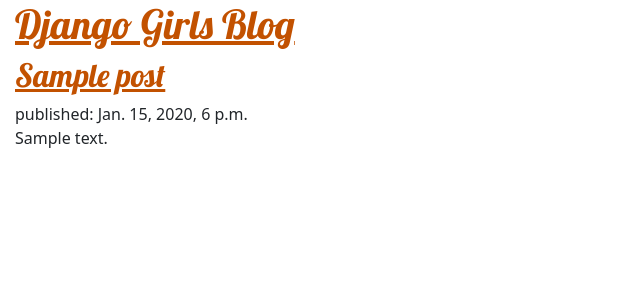
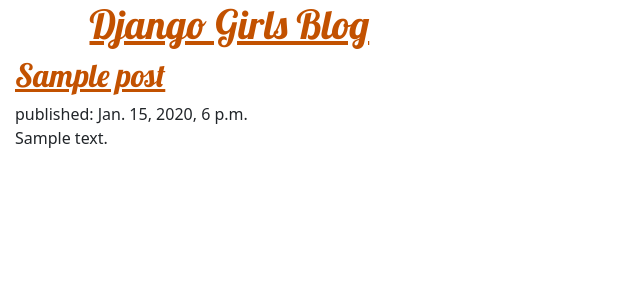
Before and after one commit to Khuangyang/django, a Django app: page / in a window 1280 px wide. Shown: the top 300 px of the page, without its empty margins (0-640 px from the left). Run offline with Django 5.2, Linux system fonts and the light colour scheme; tables that the repository leaves empty hold one stand-in row (values such as "Sample post").

Commit message:
class_header

```diff
--- a/djangogirls/blog/templates/blog/post_list.html
+++ b/djangogirls/blog/templates/blog/post_list.html
@@ -8,8 +8,10 @@
         <title>Django Girls blog</title>
     </head>
     <body>
-        <header>
-            <h1><a href="/">Django Girls Blog</a></h1>
+        <header class="page-header">
+            <div class="container">
+                <h1><a href="/">Django Girls Blog</a></h1>
+            </div>
         </header>
 
         {% for post in posts %}
```
